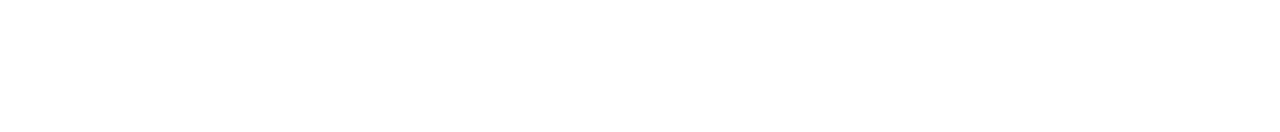
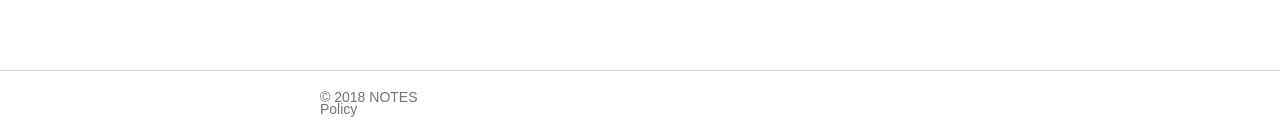
Before and after one commit to usman45/sls-express-mongodb, a React app in the folder client/: page / in a window 1280 px wide. Shown: the part 665-797 px from the top of the page. Built offline with nearby package versions, Linux system fonts and the light colour scheme.

Commit message:
Add footer

```diff
--- a/client/src/app/App.tsx
+++ b/client/src/app/App.tsx
@@ -9,6 +9,7 @@
 import { Redirect, Route, RouteProps, Router, Switch } from "react-router";
 import NotesScreen from "../modules/Notes";
 import createHistory from "history/createBrowserHistory";
+import Footer from "../modules/Footer";
 const store: Store<RootState> = configureStore(undefined as any);
 
 const history = createHistory();
@@ -31,6 +32,7 @@
               )}
             />
           </Router>
+          <Footer />
         </AppWrapper>
       </Provider>
     );
--- /dev/null
+++ b/client/src/modules/Footer/index.tsx
@@ -0,0 +1,62 @@
+import * as React from "react";
+import styled from "styled-components";
+import { breakPoint, color, spacing, value } from "../../assets/styles";
+
+const StyledFooter = styled.div`
+  position: fixed;
+  left: 0;
+  width: 100%;
+  background: ${color.white};
+  bottom: 0;
+  border-top: 1px solid ${color.lightGray};
+
+  a {
+    text-decoration: none;
+    color: ${color.blue};
+  }
+`;
+
+const StyledSpan = styled.div`
+  text-transform: uppercase;
+`;
+
+const FooterWrapper = styled.div`
+  width: 100%;
+  max-width: ${value.appWrapperMaxWidth};
+  margin: 0 auto;
+`;
+
+const StyledList = styled.ul`
+  list-style: none;
+  line-height: 1.2rem;
+  color: ${color.darkGray};
+  font-size: 14px;
+  padding: ${spacing.large} ${spacing.medium};
+  margin: 0;
+
+  @media (min-width: ${breakPoint.largeScreenMin}) {
+    margin-left: 0;
+    padding: ${spacing.large} 0
+`;
+
+class Footer extends React.Component {
+  getYear() {
+    return new Date().getFullYear();
+  }
+  render() {
+    return (
+      <StyledFooter>
+        <FooterWrapper>
+          <StyledList>
+            <li>
+              <StyledSpan>© {this.getYear()} Notes</StyledSpan>
+            </li>
+            <li>Policy</li>
+          </StyledList>
+        </FooterWrapper>
+      </StyledFooter>
+    );
+  }
+}
+
+export default Footer;
```
